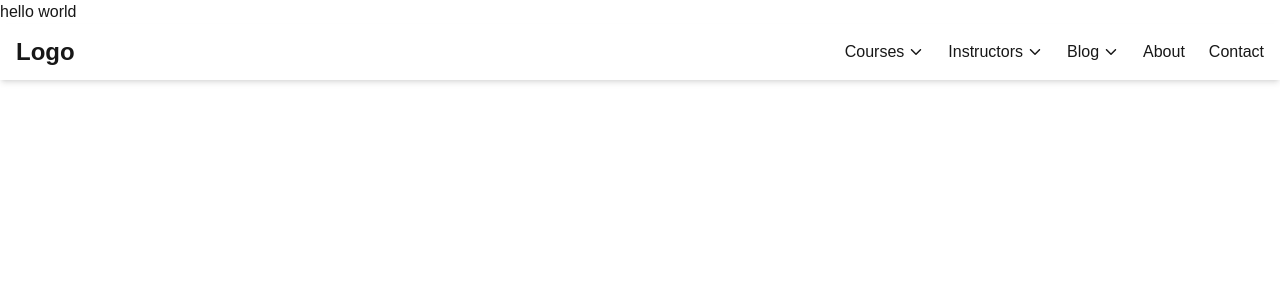
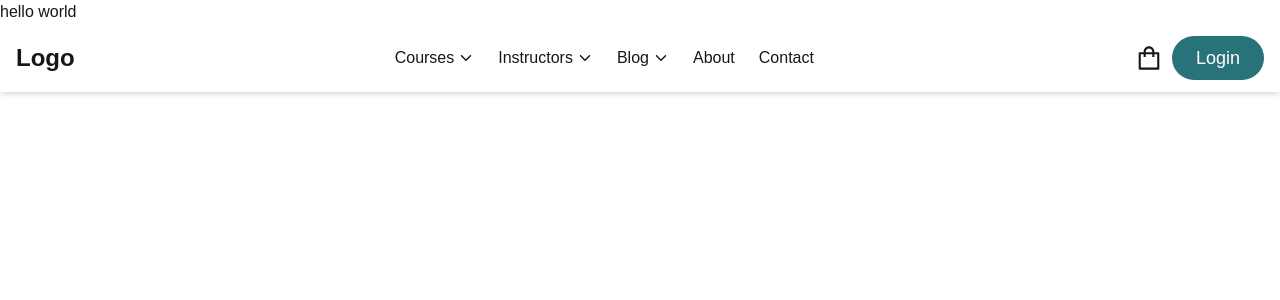
Before and after one commit to Umme-Nahida/job-task02, a Next.js app: page / in a window 1280 px wide. Shown: the top 300 px of the page. Built offline with nearby package versions, Linux system fonts and the light colour scheme.

Commit message:
create navbar fully responsive

```diff
--- a/app/Components/Navbar/page.js
+++ b/app/Components/Navbar/page.js
@@ -1,5 +1,5 @@
 "use client"
-// import { AiOutlineShopping } from "react-icons/ai";
+import { AiOutlineShopping } from "react-icons/ai";
 import { IoIosArrowDown } from "react-icons/io";
 import Link from 'next/link';
 import React, { useState } from 'react';
@@ -15,7 +15,7 @@ const Navbar = () => {
     };
 
     return (
-        <div className='bg-white shadow-md w-full z-50'>
+        <div className='bg-white shadow-md w-full z-[999]'>
 
             <Container>
                 <nav className="">
@@ -26,30 +26,30 @@ const Navbar = () => {
                         </div>
 
                         {/* Desktop Menu */}
-                        <div className="hidden md:flex space-x-6 ">
+                        <div className="relative group hidden md:flex space-x-6 ">
                             {/* Dropdowns */}
-                            <div className="relative group ">
+                            <div className="">
                                 <button onClick={() => handleDropdown('courses')} className="hover:text-teal-500 flex items-center gap-x-1">Courses <IoIosArrowDown /> </button>
-                                <div className={`absolute left-0 ${dropdown === 'courses' ? 'group-hover:block' : 'hidden'} bg-white shadow-lg rounded-md max-w-max py-2`}>
+                                <div className={`absolute left-0 z-50 ${dropdown === 'courses' ? 'group-hover:block' : 'hidden'} bg-white shadow-lg rounded-md max-w-max py-2`}>
                                     <Link href="/course1" className="block px-4 py-2 hover:bg-teal-100">Course 1</Link>
                                     <Link href="/course2" className="block px-4 py-2 hover:bg-teal-100">Course 2</Link>
                                     <Link href="/course3" className="block px-4 py-2 hover:bg-teal-100">Course 3</Link>
                                 </div>
                             </div>
 
-                            <div className="relative group">
+                            <div className="">
                                 <button onClick={() => handleDropdown('instructor')} className="hover:text-teal-500 flex items-center gap-x-1">Instructors <IoIosArrowDown /></button>
-                                <div className={`absolute left-0 ${dropdown === 'instructor' ? 'group-hover:block' : 'hidden'} bg-white shadow-lg rounded-md py-2`}>
+                                <div className={`absolute left-24 z-50 ${dropdown === 'instructor' ? 'group-hover:block' : 'hidden'} bg-white shadow-lg rounded-md py-2`}>
                                     <Link href="/instructor1" className="block px-4 py-2 hover:bg-teal-100">Instructor 1</Link>
                                     <Link href="/instructor2" className="block px-4 py-2 hover:bg-teal-100">Instructor 2</Link>
                                 </div>
                             </div>
 
-                            <div className="relative group">
+                            <div className="">
                                 <button onClick={() => handleDropdown('blogs')} className="hover:text-teal-500 flex items-center gap-x-1">Blog <IoIosArrowDown /></button>
-                                <div className={`absolute left-0 ${dropdown === 'blogs' ? 'group-hover:block' : 'hidden'} bg-white shadow-lg rounded-md py-2`}>
+                                <div className={`absolute left-52 z-50 ${dropdown === 'blogs' ? 'group-hover:block' : 'hidden'} bg-white shadow-lg rounded-md max-w-max py-2`}>
                                     <Link href="/blog1" className="block px-4 py-2 hover:bg-teal-100">Blog 1</Link>
-                                    <Link href="/blog2" className="block px-4 py-2 hover:bg-teal-100">Blog 2</Link>
+                                    <Link href="/blog2" className="block px-4 max-w-max py-2 hover:bg-teal-100">Blog 2</Link>
                                     <Link href="/blog2" className="block px-4 py-2 hover:bg-teal-100">Blog 3</Link>
                                 </div>
                             </div>
@@ -58,8 +58,14 @@ const Navbar = () => {
                             <Link href="/contact" className="hover:text-teal-500">Contact</Link>
                         </div>
 
+                        {/* logo and cart */}
+                        <div className="flex items-center gap-x-2">
+                            <AiOutlineShopping className="text-3xl"></AiOutlineShopping>
+                            <button className="text-lg text-white bg-primary px-6 py-2 rounded-full">Login</button>
+                        </div>
+
                         {/* Mobile Menu Icon */}
-                        <div className="md:hidden">
+                        <div className="lg:hidden">
                             <button
                                 onClick={() => setIsMenuOpen(!isMenuOpen)}
                                 className="focus:outline-none"
```
